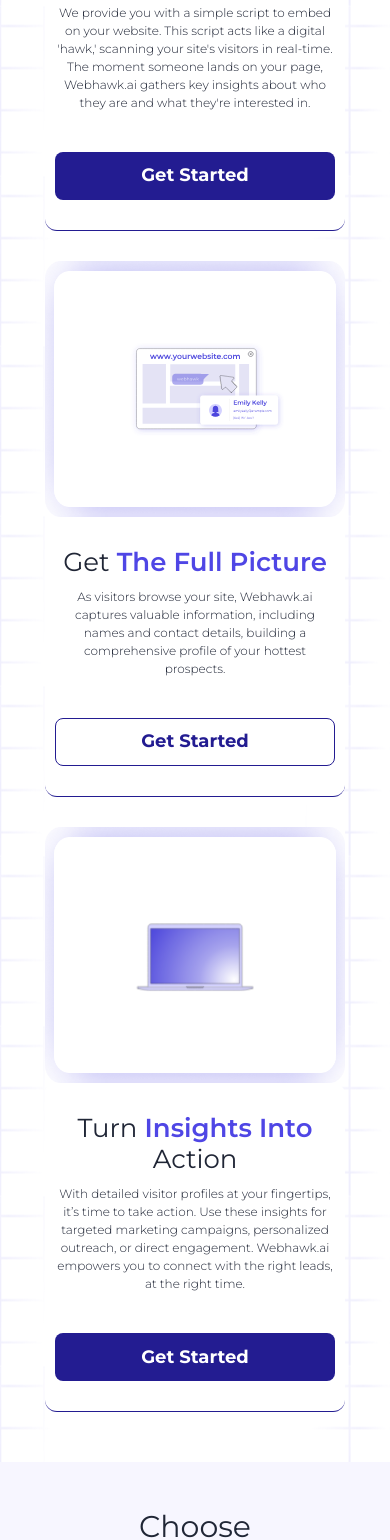
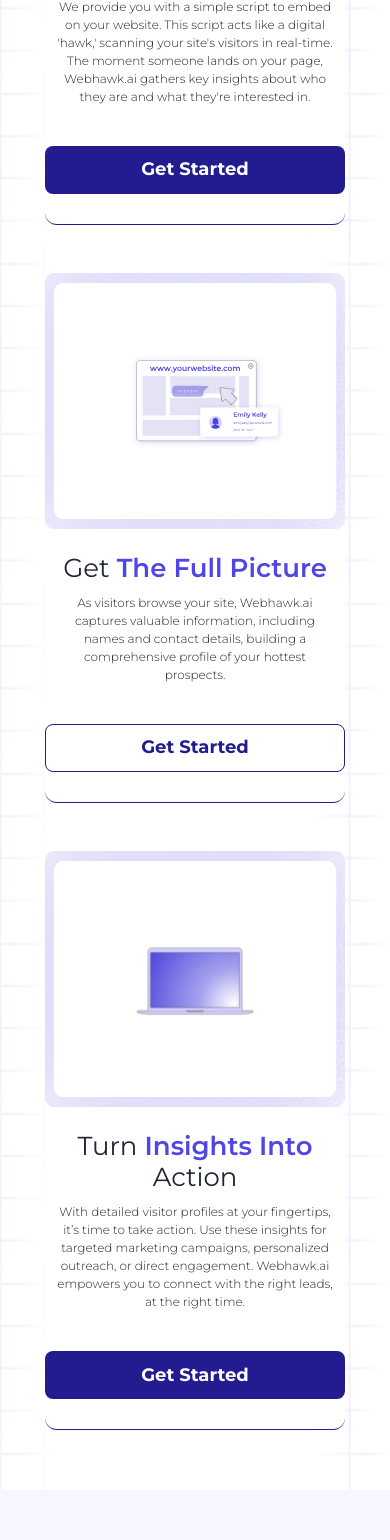
Before and after one commit to TechnoVirtuoso/Web-Hawk-Landing-Page, a Next.js app: page /Landing in a window 390 px wide. Shown: the part 1246-2786 px from the top of the page. Built offline with nearby package versions, Linux system fonts and the light colour scheme.

Commit message:
Basic Changes Done

```diff
--- a/app/Landing/page.tsx
+++ b/app/Landing/page.tsx
@@ -66,7 +66,7 @@
                         </Frame>
                     )}
                 />
-                <Spacer paddingTop={150} breakpoints={{ 700: 30 }} />
+                <Spacer paddingTop={150} breakpoints={{ 700: 48 }} />
                 <LottieCta
                     Title={() => (
                         <>
@@ -91,7 +91,7 @@
                     )}
                     isFlipped
                 />
-                <Spacer paddingTop={150} breakpoints={{ 700: 30 }} />
+                <Spacer paddingTop={150} breakpoints={{ 700: 48 }} />
                 <LottieCta
                     Title={() => (
                         <>
@@ -119,7 +119,7 @@
                         </Frame>
                     )}
                 />
-                <Spacer paddingTop={150} breakpoints={{ 700: 50 }} />
+                <Spacer paddingTop={150} breakpoints={{ 700: 60 }} />
                 <Pricing
                     Title={() => (
                         <>
--- a/components/layouts/pages/landing/LottieCta/index.scss
+++ b/components/layouts/pages/landing/LottieCta/index.scss
@@ -65,7 +65,8 @@
         .content {
             background-color: white;
             @include responsive(md) {
-                padding: 30px 10px !important;
+                padding: 30px 0px !important;
+                padding-top: 24px !important;
             }
             .title {
                 color: #202636;
@@ -93,6 +94,7 @@
                     font-size: 26px;
                     font-weight: 400;
                     line-height: 1.2;
+                    padding: 0px 10px !important;
                 }
             }
             .description {
@@ -114,6 +116,7 @@
                     font-size: 12px;
                     margin: 10px 0;
                     margin-bottom: 0;
+                    padding: 0px 10px !important;
                 }
             }
             button {
--- a/components/layouts/pages/landing/ModerImageCta/index.scss
+++ b/components/layouts/pages/landing/ModerImageCta/index.scss
@@ -25,6 +25,7 @@
         background-repeat: no-repeat;
         background-position: center;
         background-size: cover;
+        background-color: #1B1578;
 
         padding: 89px 20px;
 
--- a/components/layouts/pages/landing/ModerImageCta/index.tsx
+++ b/components/layouts/pages/landing/ModerImageCta/index.tsx
@@ -17,7 +17,7 @@
             <div
                 className={`ModernImageCta-wrapper ${font}`}
                 style={{
-                    backgroundImage: `url(${LightPurpleBg.src})`,
+                    // backgroundImage: `url(${LightPurpleBg.src})`,
                 }}
             >
                 <img src={WHITE_GRID.src} alt="" className="grid" />
--- a/components/layouts/pages/landing/Pricing/index.scss
+++ b/components/layouts/pages/landing/Pricing/index.scss
@@ -31,7 +31,7 @@
             align-items: flex-end;
 
             @include responsive(xl) {
-                gap: 20px;
+                gap: 40px;
             }
 
             @include responsive(lg) {
```
Also changed, not shown: assests/images/FrameDark.png.
